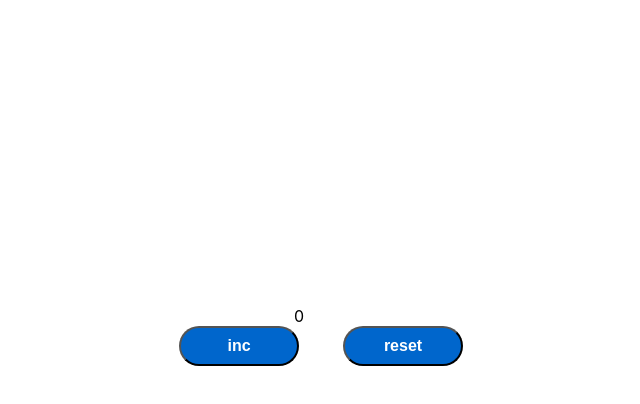
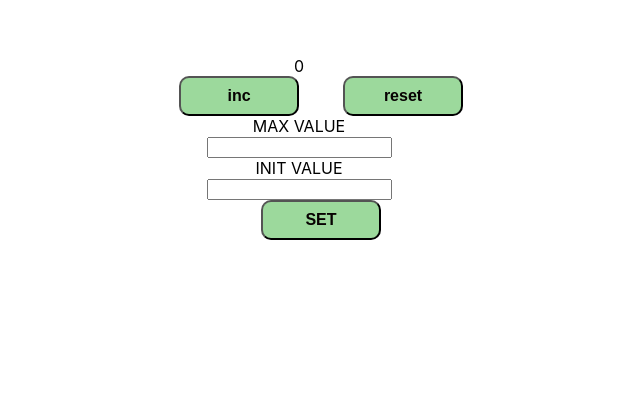
Before and after one commit to Komandr33/counter_trainingProgect, a React (Create React App) app: page / in a window 1280 px wide. Shown: the part 194-598 px from the top of the page, without its empty margins (341-981 px from the left). Built offline with nearby package versions, Linux system fonts and the light colour scheme.

Commit message:
add Input.tsx, refactor App.tsx ...

```diff
--- a/src/App.css
+++ b/src/App.css
@@ -1,5 +1,5 @@
 .App {
-  margin-top: 500px;
+  margin-top: 250px;
   text-align: center;
 }
 
@@ -43,10 +43,10 @@
   margin-left: 44px;
   width: 120px;
   height: 40px;
-  background: #0066CC;
-  border-radius: 20px;
+  background: #9cd99c;
+  border-radius: 10px;
   text-align: center;
-  color: white;
+  color: #070202;
   font-family: 'Montserrat', sans-serif;
   font-style: normal;
   font-weight: 600;
--- a/src/App.tsx
+++ b/src/App.tsx
@@ -1,25 +1,49 @@
 import React, {useState} from 'react';
 import './App.css';
 import {Button} from './components/Button';
-
-export type countType = number
+import {Input} from './components/Input';
 
 function App() {
 
-  const [count, setCount] = useState<countType>(0)
+  const [count, setCount] = useState<number>(0)
+  const [maxValue, setMaxValue] = useState<string>('')
+  const [initValue, setInitValue] = useState<string>('')
+  const [isDisabled, setIsDisabled] = useState<boolean>(false)
+  const [value, setValue] = useState(['', ''])
+
+  // if (value)
 
   const inc = () => {
-    return  setCount(count + 1)
+    return setCount(count + 1)
   }
   const res = () => {
-  return  setCount(0)
+    return setCount(0)
+  }
+
+  const addMaxValue = (e: string) => {
+    setMaxValue(e)
+  }
+  const addInitValue = (e: string) => {
+    setInitValue(e)
+  }
+
+  const saveValue = () => {
+    setValue([initValue, maxValue])
+    console.log(value)
   }
 
   return (
     <div className="App">
       <div>{count}</div>
-      <Button title={'inc'} onClick={inc}/>
-      <Button title={'reset'} onClick={res}/>
+      <Button isDisabled={isDisabled} title={'inc'} onClick={inc}/>
+      <Button isDisabled={isDisabled} title={'reset'} onClick={res}/>
+      <div>
+        <div>
+          <span> MAX VALUE <Input value={maxValue} onChange={addMaxValue}/></span>
+          <span> INIT VALUE <Input value={initValue} onChange={addInitValue}/></span>
+          <Button isDisabled={isDisabled} title={'SET'} onClick={saveValue}/>
+        </div>
+      </div>
     </div>
   );
 }
--- a/src/components/Button.tsx
+++ b/src/components/Button.tsx
@@ -3,6 +3,7 @@ import './Button'
 type ButtonType = {
   title: string
   onClick: () => void
+  isDisabled: boolean
 }
 
 export function Button(props: ButtonType) {
@@ -13,7 +14,7 @@ export function Button(props: ButtonType) {
 
   return (
     <span>
-        <button className={'button'} onClick={onClickHandler}>{props.title}</button>
+        <button className={'button'} disabled={props.isDisabled} onClick={onClickHandler}>{props.title}</button>
       </span>
   );
 }
--- /dev/null
+++ b/src/components/Input.tsx
@@ -0,0 +1,19 @@
+import React, {ChangeEvent, useState} from 'react';
+
+type InputPropsType = {
+  value: string
+  onChange: (e: string) => void,
+}
+
+export function Input(props: InputPropsType) {
+
+  const onChangeHandler = (e: ChangeEvent<HTMLInputElement>) => {
+  props.onChange(e.currentTarget.value)
+  }
+
+  return (
+    <div>
+      <input className={''} type={'number'} value={props.value} onChange={onChangeHandler}/>
+    </div>
+  );
+}
```
Also changed, not shown: 1 other file (tests, documents, lock files or other folders).
